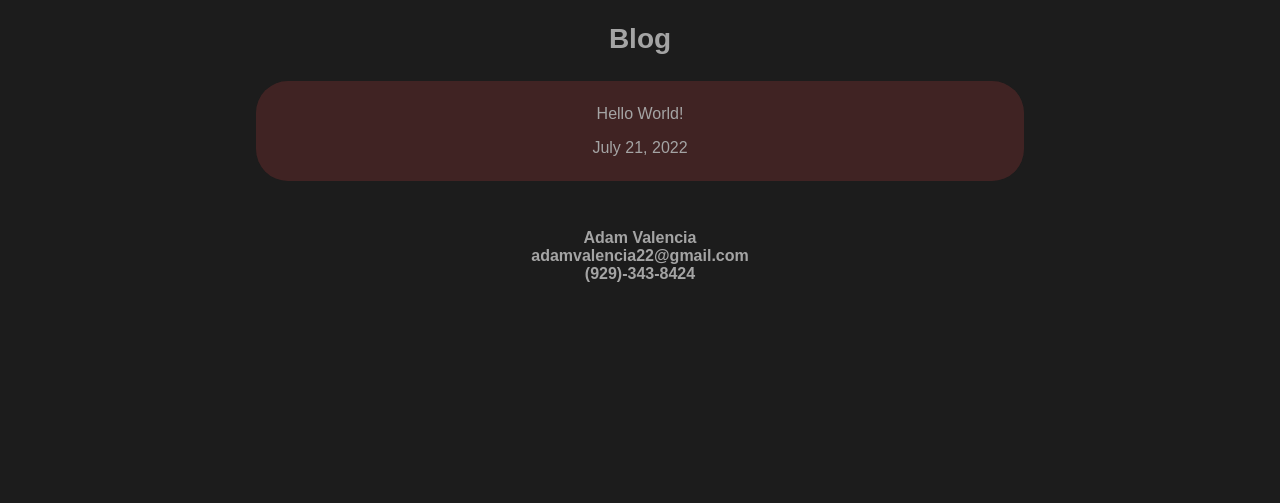
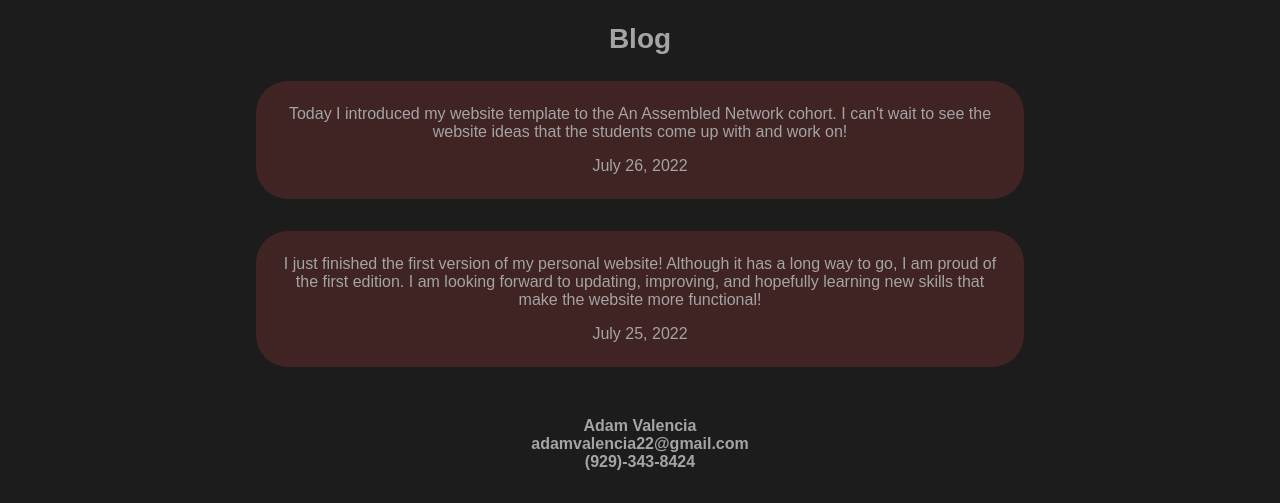
Before and after one commit to GABRIELV650/GABRIELV650.Github.io, a plain HTML site: page index.html in a window 1280 px wide. Shown: the part 876-1379 px from the top of the page. Before the commit the page ends 1191 px from the top, so only its background shows below. Drawn offline with Linux system fonts and the light colour scheme.

Commit message:
Update index.html

```diff
--- a/index.html
+++ b/index.html
@@ -6,19 +6,15 @@
     <meta name="viewport" content="width=device-width, initial-scale=1.0" />
     <link rel="stylesheet" href="resources/css/style.css" />
     <link rel="stylesheet" type="text/css" href="https://maxcdn.bootstrapcdn.com/font-awesome/4.7.0/css/font-awesome.css">
-
     <!-- URL and Tab Information -->
     <link rel="icon" href="./resources/images/logo.ico" type="image/x-icon">
     <link rel="apple-touch-icon" href="./resources/images/logo.ico" type="image/x-icon">
     <title>Adam Valencia</title>
-
   </head>
-
   <body>
     <!--Header-->
     <header>
       <nav>
-
         <!-- Change Source to where your personal picture is -->
         <img class="profile"
           src="resources/images/running.jpg" alt="Personal Logo"
@@ -31,15 +27,12 @@
         </ul>
       </nav>
     </header>
-
     <!--Main-->
     <main>
-
       <!--About Me-->
       <section id="about-me">
         <div class="background-image">
           <div class="mission-text">
-
             <!-- Change the <p> tag to your personal about me section. -->
             <h1>About Me</h1>
             <p>
@@ -54,7 +47,6 @@
           </div>
         </div>
       </section>
-
       <!--Featured Teas-->
       <section id="projects">
         <h2>My Projects</h2>
@@ -101,12 +93,31 @@
           </figure>
         </div>
       </section>
-
       <section id="blog">
         <h2>
             Blog
         </h2>
         <div class = "scroll-container">
+          <div class="item-border">
+            <p>
+                Today I introduced my website template to the An Assembled Network cohort. I can't wait to see
+                the website ideas that the students come up with and work on!
+            </p>
+            <p class-="blog-footer">
+                July 26, 2022
+            </p>
+          </div>
+          <div class="item-border">
+            <p>
+                I just finished the first version of my personal website! Although
+                it has a long way to go, I am proud of the first edition. I am looking forward
+                to updating, improving, and hopefully learning new skills that make the website more
+                functional!
+            </p>
+            <p class-="blog-footer">
+                July 25, 2022
+            </p>
+          </div>
 
           <div class="item-border">
             <p>
@@ -119,7 +130,6 @@
         </div>
       </section>
     </main>
-
     <!--Footer-->
     <footer>
       <h2>Adam Valencia</h2>
```
